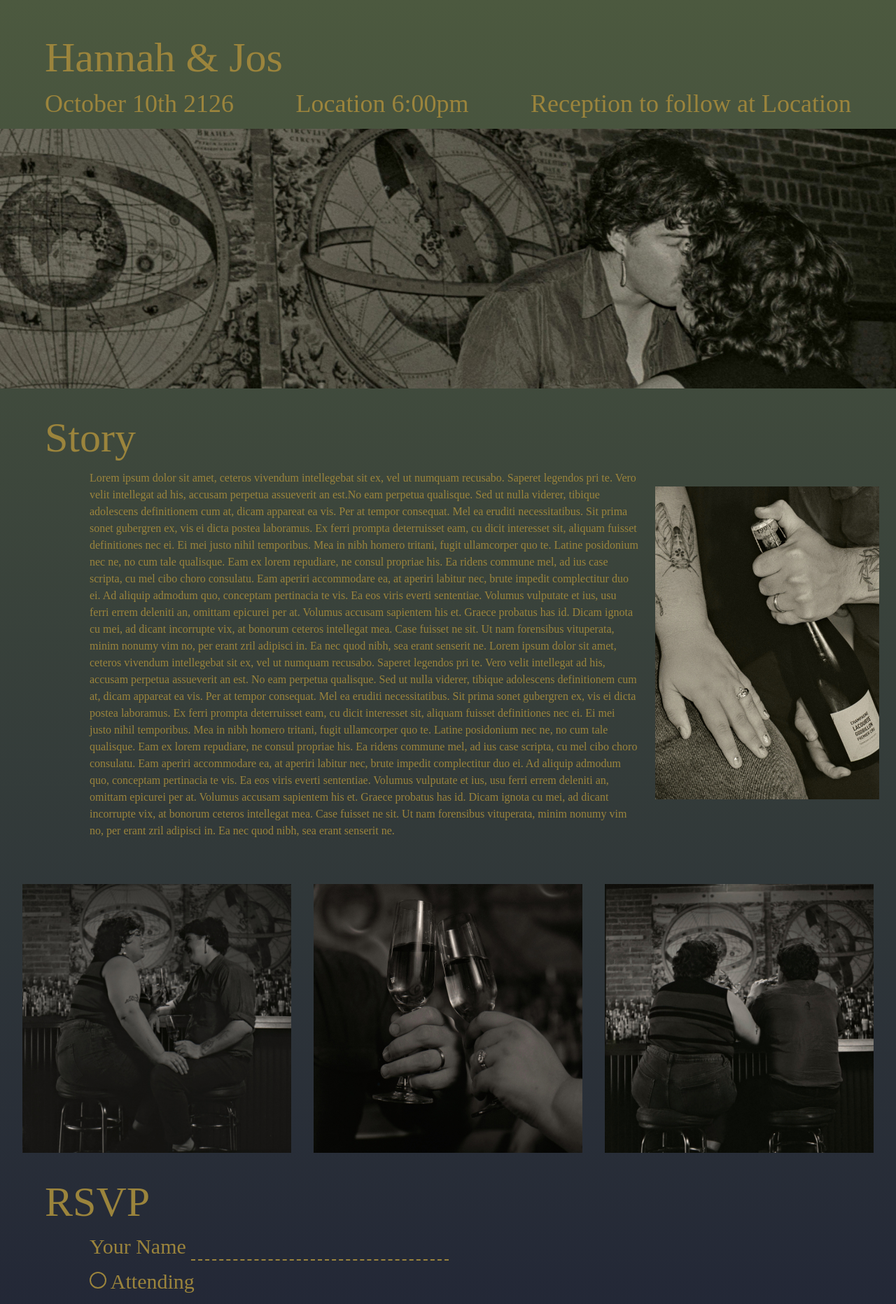
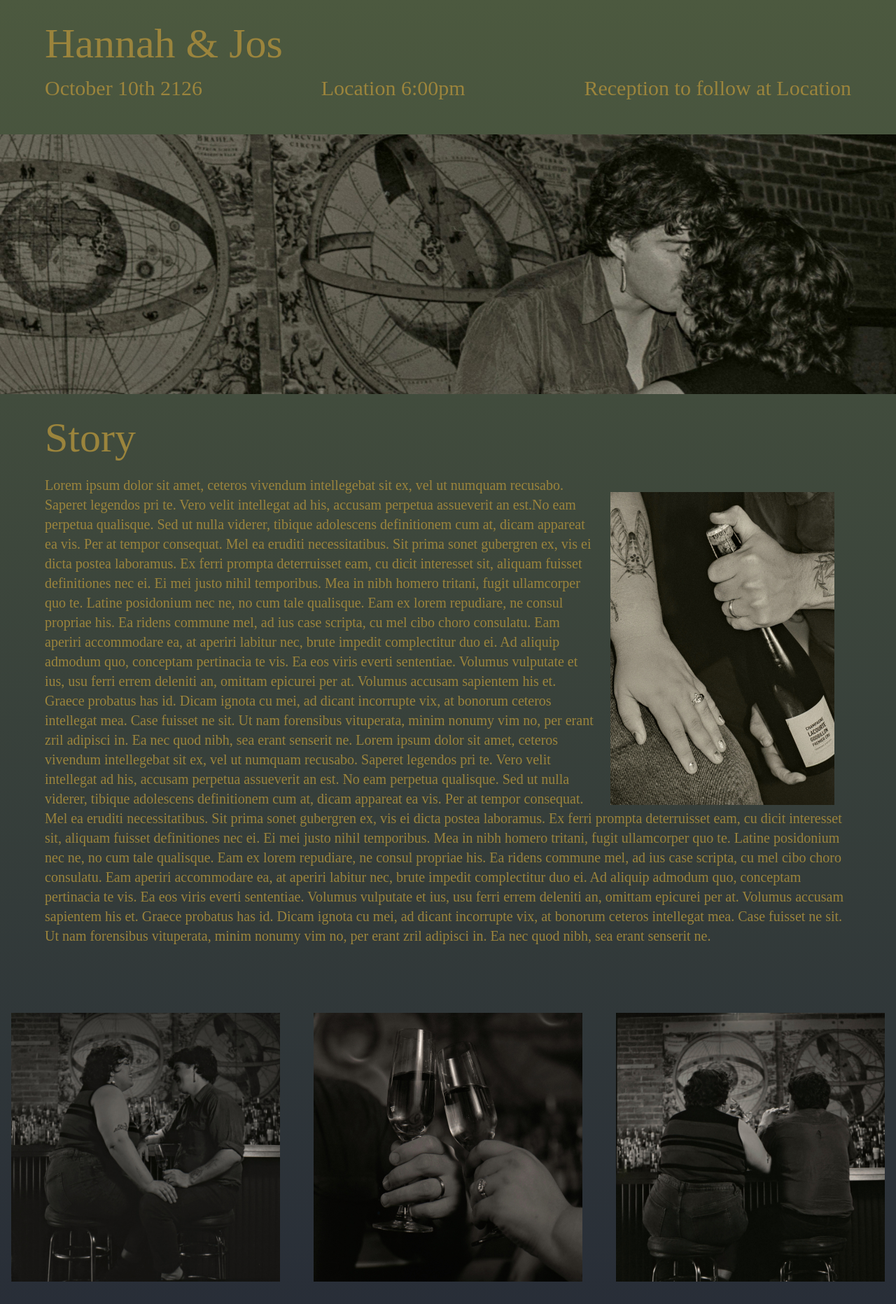
Before and after one commit to whatnotery/wedding, a Jekyll site: the page built from index.md, in a window 1280 px wide. Shown: the top 1863 px of the page at 70% size. Built offline with Jekyll 4.4.1, drawn with Linux system fonts in a browser that asks for light colours; nearby versions of some CDN libraries; some web fonts are replaced.

Commit message:
mobile site

```diff
--- a/_includes/RSVP.html
+++ b/_includes/RSVP.html
@@ -1,11 +1,18 @@
-<div class="flex flex-col pl-32 font-serif text-3xl font-medium text-gold">
+<h1
+    class="font-serif text-5xl lg:text-6xl font-medium text-gold mb-4 sm:mb-6 px-4 sm:px-8"
+>
+    RSVP
+</h1>
+<div
+    class="flex flex-col px-4 sm:px-8 lg:px-32 font-serif text-lg sm:text-xl lg:text-2xl font-medium text-gold"
+>
     <form action="https://api.web3forms.com/submit" method="post" id="form">
         <input
             type="hidden"
             name="access_key"
             value="af1795e8-ed04-4502-88b3-169e28f8be7d"
         />
-        <div class="flex flex-col">
+        <div class="flex flex-col space-y-4 sm:space-y-6">
             <div>
                 <label for="your_name">Your Name</label>
                 <input
@@ -50,9 +57,10 @@
                 <label for="rsvp_2">Can't Attend</label>
             </div>
         </div>
-        <div id="guest_info" class="py-8" hidden>
+        <div id="guest_info" class="py-8 space-y-4 sm:space-y-6" hidden>
             <div>
                 <label for="dietary_preference">Your Dietary Preference</label>
+                <div>
                     <input
                         type="radio"
                         id="dietary_preference_0"
@@ -61,6 +69,9 @@
                         value="Omnivore"
                     />
                     <label for="dietary_preference_0">Omnivore</label>
+                </div>
+
+                <div>
                     <input
                         type="radio"
                         id="dietary_preference_1"
@@ -69,6 +80,9 @@
                         value="Vegetarian"
                     />
                     <label for="dietary_preference_1">Vegetarian </label>
+                </div>
+
+                <div>
                     <input
                         type="radio"
                         id="dietary_preference_2"
@@ -78,9 +92,11 @@
                     />
                     <label for="dietary_preference_2">Vegan</label>
                 </div>
+            </div>
 
             <div>
                 <label for="will_you_be_drinking">Will you be drinking</label>
+                <div>
                     <input
                         type="radio"
                         id="will_you_be_drinking_0"
@@ -89,6 +105,8 @@
                         value="Yes"
                     />
                     <label for="will_you_be_drinking_0">Yes</label>
+                </div>
+                <div>
                     <input
                         type="radio"
                         id="will_you_be_drinking_1"
@@ -99,7 +117,8 @@
                     <label for="will_you_be_drinking_1">No</label>
                 </div>
             </div>
-        <div id="plus_one_info" hidden>
+        </div>
+        <div id="plus_one_info" class="py-8 space-y-4 sm:space-y-6" hidden>
             <div>
                 <label for="_1_s_name">+1's Name</label>
                 <input
@@ -113,6 +132,7 @@
                 <label for="+1's_dietary_preference"
                     >+1's Dietary Preference</label
                 >
+                <div>
                     <input
                         type="radio"
                         id="_1_s_dietary_preference_0"
@@ -121,6 +141,8 @@
                         value="Omnivore"
                     />
                     <label for="_1_s_dietary_preference_0">Omnivore</label>
+                </div>
+                <div>
                     <input
                         type="radio"
                         id="_1_s_dietary_preference_1"
@@ -129,6 +151,8 @@
                         value="Vegetarian"
                     />
                     <label for="_1_s_dietary_preference_1">Vegetarian </label>
+                </div>
+                <div>
                     <input
                         type="radio"
                         id="_1_s_dietary_preference_2"
@@ -138,10 +162,12 @@
                     />
                     <label for="_1_s_dietary_preference_2">Vegan</label>
                 </div>
+            </div>
             <div>
                 <label for="will_your_1_be_drinking"
                     >Will your +1 be drinking</label
                 >
+                <div>
                     <input
                         type="radio"
                         id="will_your_1_be_drinking_0"
@@ -150,6 +176,8 @@
                         value="Yes"
                     />
                     <label for="will_your_1_be_drinking_0">Yes</label>
+                </div>
+                <div>
                     <input
                         type="radio"
                         id="will_your_1_be_drinking_1"
@@ -158,6 +186,7 @@
                         value="No"
                     />
                     <label for="will_your_1_be_drinking_1">No</label>
+                </div>
             </div>
         </div>
         <button class="mt-6 p-4 border border-gold rounded-full" type="submit">
@@ -212,22 +241,4 @@
             handleRSVPChange();
         });
     </script>
-
-    <div class="flex flex-row justify-evenly pt-24">
-        <img
-            class="aspect-16/9 max-w-96"
-            src="{{ '/assets/img/rsvp_1.jpg' | relative_url }}"
-        />
-
-        <div class="flex flex-col justify-between">
-            <img
-                class="aspect-sqaure max-w-96"
-                src="{{ '/assets/img/rsvp_2.jpg' | relative_url }}"
-            />
-            <img
-                class="aspect-sqaure max-w-96"
-                src="{{ '/assets/img/rsvp_3.jpg' | relative_url }}"
-            />
 </div>
-    </div>
-</div>
--- a/_includes/header.html
+++ b/_includes/header.html
@@ -1,30 +1,26 @@
-<div class="flex flex-row pl-16 items-center">
+<div class="w-full">
+    <div class="flex flex-col sm:flex-row sm:flex-wrap px-4 sm:px-8">
         <h1
-        class="font-serif text-5xl md:text-6xl font-medium text-gold mb-4 leading-tight"
+            class="font-serif text-5xl lg:text-6xl text-gold mb-4 leading-tight"
         >
             Hannah & Jos
         </h1>
     </div>
-<div class="flex flex-row pl-16 items-center justify-between pr-16">
+    <div class="flex flex-col md:flex-row justify-between px-4 sm:px-8">
         <h2
-        class="font-serif text-3xl md:text-4xl font-medium text-gold mb-4 leading-tight"
+            class="font-serif text-2xl lg:text-3xl font-medium text-gold mb-2 sm:mb-4 leading-tight"
         >
             October 10th 2126
         </h2>
         <h2
-        class="font-serif text-3xl md:text-4xl font-medium text-gold mb-4 leading-tight"
+            class="font-serif text-2xl lg:text-3xl font-medium text-gold mb-2 sm:mb-4 leading-tight"
         >
             Location 6:00pm
         </h2>
         <h2
-        class="font-serif text-3xl md:text-4xl font-medium text-gold mb-4 leading-tight"
+            class="font-serif text-2xl lg:text-3xl font-medium text-gold mb-2 sm:mb-4 leading-tight"
         >
             Reception to follow at Location
         </h2>
     </div>
-<div class="flex flex-col justify-evenly">
-    <img
-        class="aspect-2.35/1"
-        src="{{ '/assets/img/story_2.jpg' | relative_url }}"
-    />
 </div>
--- a/_includes/registry.html
+++ b/_includes/registry.html
@@ -1 +1,6 @@
+<h1
+    class="font-serif text-5xl lg:text-6xl font-medium text-gold mb-4 sm:mb-6 px-4 sm:px-8"
+>
+    Registry
+</h1>
 <div class="flex justify-center"></div>
--- a/_includes/story.html
+++ b/_includes/story.html
@@ -1,7 +1,14 @@
-<div class="pl-32 pb-16">
-    <p class="text-left text-1xl text-gold max-w-6xl text-pretty">
+<h1
+    class="font-serif text-5xl lg:text-6xl font-medium text-gold mb-4 sm:mb-6 px-4 sm:px-8"
+>
+    Story
+</h1>
+<div class="px-4 sm:px-8 pb-8 sm:pb-16">
+    <div
+        class="text-left text-base sm:text-lg lg:text-xl text-gold max-w-full text-pretty"
+    >
         <img
-            class="aspect-2/3 max-w-80 float-right m-6"
+            class="aspect-2/3 w-full sm:w-64 md:w-80 float-none sm:float-right m-0 sm:m-6 mb-4 sm:mb-0"
             src="{{ '/assets/img/story_1.jpg' | relative_url }}"
         />
         Lorem ipsum dolor sit amet, ceteros vivendum intellegebat sit ex, vel ut
@@ -41,19 +48,5 @@
         ad dicant incorrupte vix, at bonorum ceteros intellegat mea. Case
         fuisset ne sit. Ut nam forensibus vituperata, minim nonumy vim no, per
         erant zril adipisci in. Ea nec quod nibh, sea erant senserit ne.
-    </p>
+    </div>
 </div>
-<div class="flex flex-row justify-evenly min-w-xl">
-    <img
-        class="aspect-square max-w-sm"
-        src="{{ '/assets/img/header_1.jpg' | relative_url }}"
-    />
-    <img
-        class="aspect-square max-w-sm"
-        src="{{ '/assets/img/header_2.jpg' | relative_url }}"
-    />
-    <img
-        class="aspect-square max-w-sm"
-        src="{{ '/assets/img/header_3.jpg' | relative_url }}"
-    />
-</div>
--- a/_layouts/default.html
+++ b/_layouts/default.html
@@ -3,33 +3,65 @@
     <head>
         {% include head.html %}
     </head>
-    <body>
-        <main
-            class="py-8 w-full flex flex-col justify-center align-center font-serif"
-        >
-            <section class="py-5">{% include header.html %}</section>
-            <section class="py-5">
-                <h1
-                    class="font-serif text-5xl md:text-6xl font-medium text-gold mb-4 leading-tight pl-16"
-                >
-                    Story
-                </h1>
+    <body class="w-vw mx-auto">
+        <main>
+            <section
+                class="max-w-vw mx-auto px-4 sm:px-6 lg:px-8 py-4 sm:py-8 flex flex-col font-serif"
+            >
+                {% include header.html %}
+            </section>
+            <img
+                class="aspect-2.35/1 w-full max-w-full"
+                src="{{ '/assets/img/story_2.jpg' | relative_url }}"
+            />
+
+            <section
+                class="max-w-vw mx-auto px-4 sm:px-6 lg:px-8 py-4 sm:py-8 flex flex-col font-serif"
+            >
                 {% include story.html %}
             </section>
-            <section class="py-5">
-                <h1
-                    class="font-serif text-5xl md:text-6xl font-medium text-gold mb-4 leading-tight pl-16"
-                >
-                    RSVP
-                </h1>
+            <div
+                class="flex flex-col sm:flex-row justify-evenly gap-4 sm:gap-8 px-4 sm:px-0"
+            >
+                <img
+                    class="aspect-square w-full sm:max-w-sm"
+                    src="{{ '/assets/img/header_1.jpg' | relative_url }}"
+                />
+                <img
+                    class="aspect-square w-full sm:max-w-sm"
+                    src="{{ '/assets/img/header_2.jpg' | relative_url }}"
+                />
+                <img
+                    class="aspect-square w-full sm:max-w-sm"
+                    src="{{ '/assets/img/header_3.jpg' | relative_url }}"
+                />
+            </div>
+            <section
+                class="max-w-vw mx-auto px-4 sm:px-6 lg:px-8 py-4 sm:py-8 flex flex-col font-serif"
+            >
                 {% include RSVP.html %}
             </section>
-            <section class="py-5">
-                <h1
-                    class="font-serif text-5xl md:text-6xl font-medium text-gold mb-4 leading-tight pl-16"
-                >
-                    Registry
-                </h1>
+            <div
+                class="flex flex-col md:flex-row justify-evenly gap-4 sm:gap-8 pt-8 sm:pt-16 px-4 sm:px-0"
+            >
+                <img
+                    class="aspect-16/9 w-full sm:max-w-96"
+                    src="{{ '/assets/img/rsvp_1.jpg' | relative_url }}"
+                />
+                <div class="flex flex-col gap-4 sm:gap-8">
+                    <img
+                        class="aspect-square w-full sm:max-w-96"
+                        src="{{ '/assets/img/rsvp_2.jpg' | relative_url }}"
+                    />
+                    <img
+                        class="aspect-square w-full sm:max-w-96"
+                        src="{{ '/assets/img/rsvp_3.jpg' | relative_url }}"
+                    />
+                </div>
+            </div>
+            <section
+                class="max-w-vw mx-auto px-4 sm:px-6 lg:px-8 py-4 sm:py-8 flex flex-col font-serif"
+            >
                 {% include registry.html %}
             </section>
         </main>
```
Lines whose indentation alone changed are shown as unchanged.
